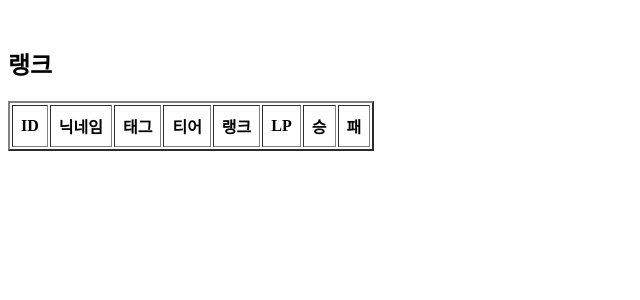
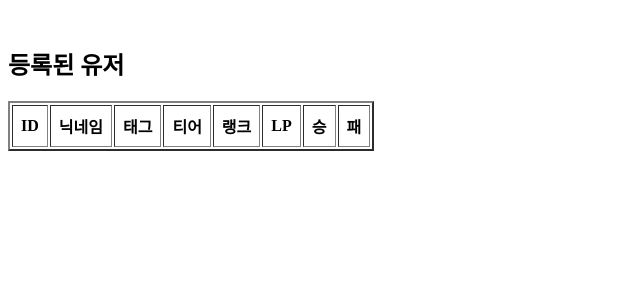
Before and after one commit to hippo24/CommunitySearch, a Java web app: page /rank in a window 1280 px wide. Shown: the top 300 px of the page, without its empty margins (0-640 px from the left). Run offline with Spring Boot 4, a stand-in JSP engine, Linux system fonts and the light colour scheme; data that the repository does not hold is empty; the project's own start-up code is not run, and a stand-in starts its controllers and pages.

Commit message:
랭크 업데이트

```diff
--- a/MyLol/src/main/webapp/WEB-INF/views/rank.jsp
+++ b/MyLol/src/main/webapp/WEB-INF/views/rank.jsp
@@ -5,7 +5,7 @@
 <!DOCTYPE html>
 <html lang="ko">
 <head>
-    <title>랭크</title>
+    <title>등록된 유저</title>
     <style>
     	table th {
             text-align: center;
@@ -17,7 +17,7 @@
 </head>
 <body>
 	<br>
-    <h2>랭크</h2>
+    <h2>등록된 유저</h2>
     <table border="2">
     <tr>
         <th>ID</th>
```
